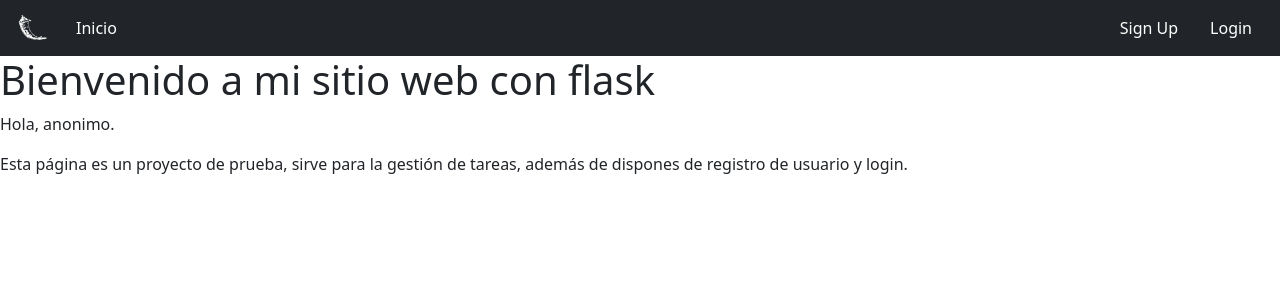
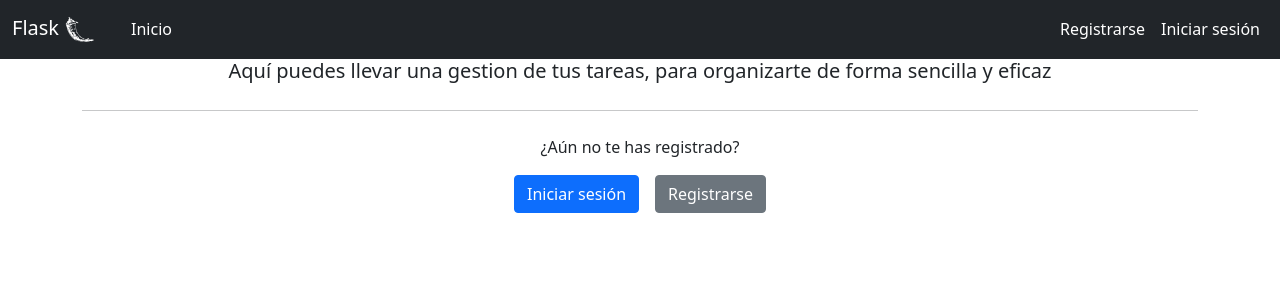
Before and after one commit to SBareaCela/todo_list_flask, a Flask app: page / in a window 1280 px wide. Shown: the top 300 px of the page. Run offline with Flask 3, Linux system fonts and the light colour scheme; some libraries are stand-ins or nearby versions.

Commit message:
Modificacion del navbar

```diff
--- a/project/templates/base.html
+++ b/project/templates/base.html
@@ -5,9 +5,6 @@
     <meta charset="UTF-8">
     <meta name="viewport" content="width=device-width, initial-scale=1.0">
     <title>{% block title %}{% endblock %}</title>
-
-    <!-- Incluir jQuery primero -->
-    <script src="https://code.jquery.com/jquery-3.6.0.min.js"></script>
 
     <!-- CSS -->
     <!-- Incluir CSS de BootStrap 5 -->
@@ -24,37 +21,26 @@
 <body>
 
     <!-- navbar nav -->
-    <nav class="navbar navbar-expand-sm navbar-dark bg-dark" data-bs-theme="dark">
+    <nav class="navbar navbar-expand-md navbar-dark fixed-top bg-dark">
         <div class="container-fluid">
-            <a href="/">
-                <img class="bi me-2" src="{{ url_for('static', filename='img/flask-icon.svg') }}" width="40" height="32"
-                    alt="Flask Icon" style="filter: brightness(0) invert(1);">
-            </a>
-            <button class="navbar-toggler" type="button" data-bs-toggle="collapse" href="#navbarNav" role="button"
-                aria-controls="navbarNav" aria-expanded="false" aria-label="Toggle navigation">
+            <a class="navbar-brand" href="/">Flask<img class="bi me-2" src="{{ url_for('static', filename='img/flask-icon.svg') }}" width="40" height="32"
+                    alt="Flask Icon" style="filter: brightness(0) invert(1);"></a>
+            <button class="navbar-toggler" type="button" data-bs-toggle="collapse"
+                data-bs-target="#navbarCollapsableContent" aria-expanded="false" aria-label="Toggle navigation">
                 <span class="navbar-toggler-icon"></span>
             </button>
-            <div class="collapse navbar-collapse d-flex justify-content-between" id="navbarNav">
+
+            <div class="collapse navbar-collapse" id="navbarCollapsableContent">
                 <!-- Lista de enlaces principales alineada a la izquierda -->
-                <ul class="nav col-6 col-lg-auto my-2 justify-content-start my-md-0 text-small">
-                    <li>
+                <ul class="nav navbar-nav col-6 col-lg-auto my-2 justify-content-start my-md-0 text-small">
+                    <li class="nav-item">
                         <a href="{{ url_for('index') }}" class="nav-link text-white">
                             <!-- Aqui se puede insertar posible imagen de icono para cada pestaña -->
                             Inicio
                         </a>
                     </li>
-                    {# <li>
-                        <a href="{{ url_for('hello') }}" class="nav-link text-white">
-                            Saludo
-                        </a>
-                    </li>
-                    <li>
-                        <a href="{{ url_for('plus') }}" class="nav-link text-white">
-                            Sumar
-                        </a>
-                    </li> #}
                     {% if g.user %}
-                    <li>
+                    <li class="nav-item">
                         <a href="{{ url_for('todo.index') }}" class="nav-link text-white">
                             Mis tareas
                         </a>
@@ -64,25 +50,28 @@
                 </ul>
 
                 <!-- Lista para los botones del Login y Register alineada a la derecha -->
-                <ul class="nav col-6 col-lg-auto my-2 justify-content-end my-md-0 text-small">
+                <ul class="nav navbar-nav col my-2 justify-content-end my-md-0 text-small">
                     {% if g.user %}
-                    <li>
-                        <span class="nav-link active">{{ g.user.username }}</span>
-                    </li>
-                    <li>
-                        <a href="{{ url_for('auth.logout') }}" class="nav-link text-white">
+                    <li class="nav-item dropdown">
+                        <a class="nav-link dropdown-toggle text-white" href="#" id="dropdownMenu" role="button"
+                            data-bs-toggle="dropdown" aria-expanded="false">{{ g.user.username }}</a>
+                        <ul class="dropdown-menu dropdown-menu-dark" aria-labelledby="dropdownMenu">
+                            <li class="nav-item">
+                                <a href="{{ url_for('auth.logout') }}" class="dropdown-item">
                                     Cerrar Sesión
                                 </a>
                             </li>
+                        </ul>
+                    </li>
                     {% else %}
-                    <li>
+                    <li class="nav-item">
                         <a href="{{ url_for('auth.register') }}" class="nav-link text-white">
-                            Sign Up
+                            Registrarse
                         </a>
                     </li>
-                    <li>
+                    <li class="nav-item">
                         <a href="{{ url_for('auth.login') }}" class="nav-link text-white">
-                            Login
+                            Iniciar sesión
                         </a>
                     </li>
                     {% endif %}
@@ -114,13 +103,16 @@
     </div> #}
 
     <!-- JS -->
-    <!-- Incluir JS de BootStrap5 -->
+    <!-- Incluir jQuery primero -->
+    <script src="https://code.jquery.com/jquery-3.6.0.min.js"></script>
+    <!-- BootStrap5 y Popperjs -->
     <script src="{{ url_for('static', filename='js/bootstrap.bundle.min.js') }}"></script>
-    <!-- Incluir JS de Toastr -->
+    <script src="https://cdn.jsdelivr.net/npm/@popperjs/core@2.11.7/dist/umd/popper.min.js"></script>
+    <!-- Toastr -->
     <script src="https://cdnjs.cloudflare.com/ajax/libs/toastr.js/latest/toastr.min.js"></script>
-    <!-- Incluir JS de SweetAlert2 -->
+    <!-- SweetAlert2 -->
     <script src="https://cdn.jsdelivr.net/npm/sweetalert2@11"></script>
-    <!-- Incluir tu script personalizado -->
+    <!-- ToDo.js -->
     <script src="{{ url_for('static', filename='js/todo.js') }}"></script>
 
     <!-- Mensajes de notificación con TOASTR -->
@@ -152,11 +144,23 @@
         console.log("Categoría: {{ category }}, Mensaje: {{ message }}");
 
         // Usar el filtro | safe para desescapar los mensajes correctamente
-            toastr.{{ category | safe }} ('{{ message | safe }}');
+        toastr.{ { category | safe } } ('{{ message | safe }}');
         {% endfor %}
         {% endif %}
         {% endwith %}
     </script>
+
+    <script type="text/javascript">
+        $('.js-scroll-trigger').click(function () {
+            $('.navbar-collapse').collapse('hide');
+        });
+    </script>
+
+    <script type="text/javascript">
+        $('a.dropdown').on('click', function () {
+            $(this).parent().toggleClass('open');
+        });
+    </script>
 </body>
 
 </html>
--- a/project/templates/index.html
+++ b/project/templates/index.html
@@ -2,13 +2,21 @@
 {% block title %} Página de inicio {% endblock %}
 
 {% block content %}
-<h1>Bienvenido a mi sitio web con flask</h1>
-{% if g.user %}
-<p>Hola, {{ g.user.username | upper }}.</p>
-{% else %}
-<p>Hola, anonimo.</p>
-{% endif %}
+<div class="container text-center">
 
-<p> Esta página es un proyecto de prueba, sirve para la gestión de tareas, además de dispones de registro de usuario y login.</p>
+    <h1>Bienvenido a nuestra lista de tareas con flask</h1>
+    <p class="lead">Aquí puedes llevar una gestion de tus tareas,
+        para organizarte de forma sencilla y eficaz</p>
+
+    {% if not g.user %}
+    <hr class="my-4">
+
+    <p>¿Aún no te has registrado?</p>
+    <div class="d-flex justify-content-center">
+        <a href="{{url_for('auth.login')}}" class="btn btn-primary mx-2">Iniciar sesión</a>
+        <a href="{{url_for('auth.register')}}" class="btn btn-secondary mx-2">Registrarse</a>
+    </div>
+    {% endif %}
+</div>
 
 {% endblock %}
```
Lines whose indentation alone changed are shown as unchanged.
